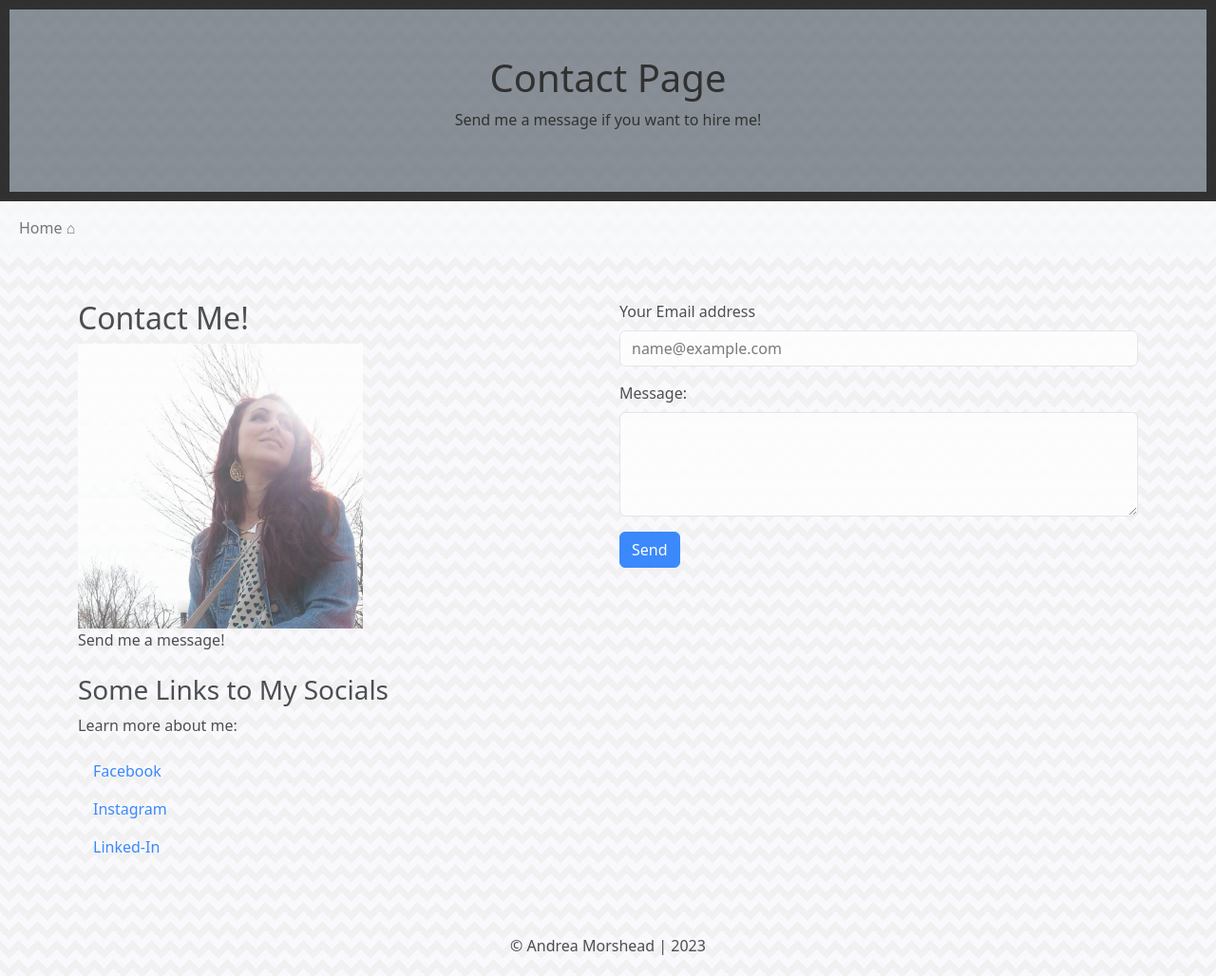
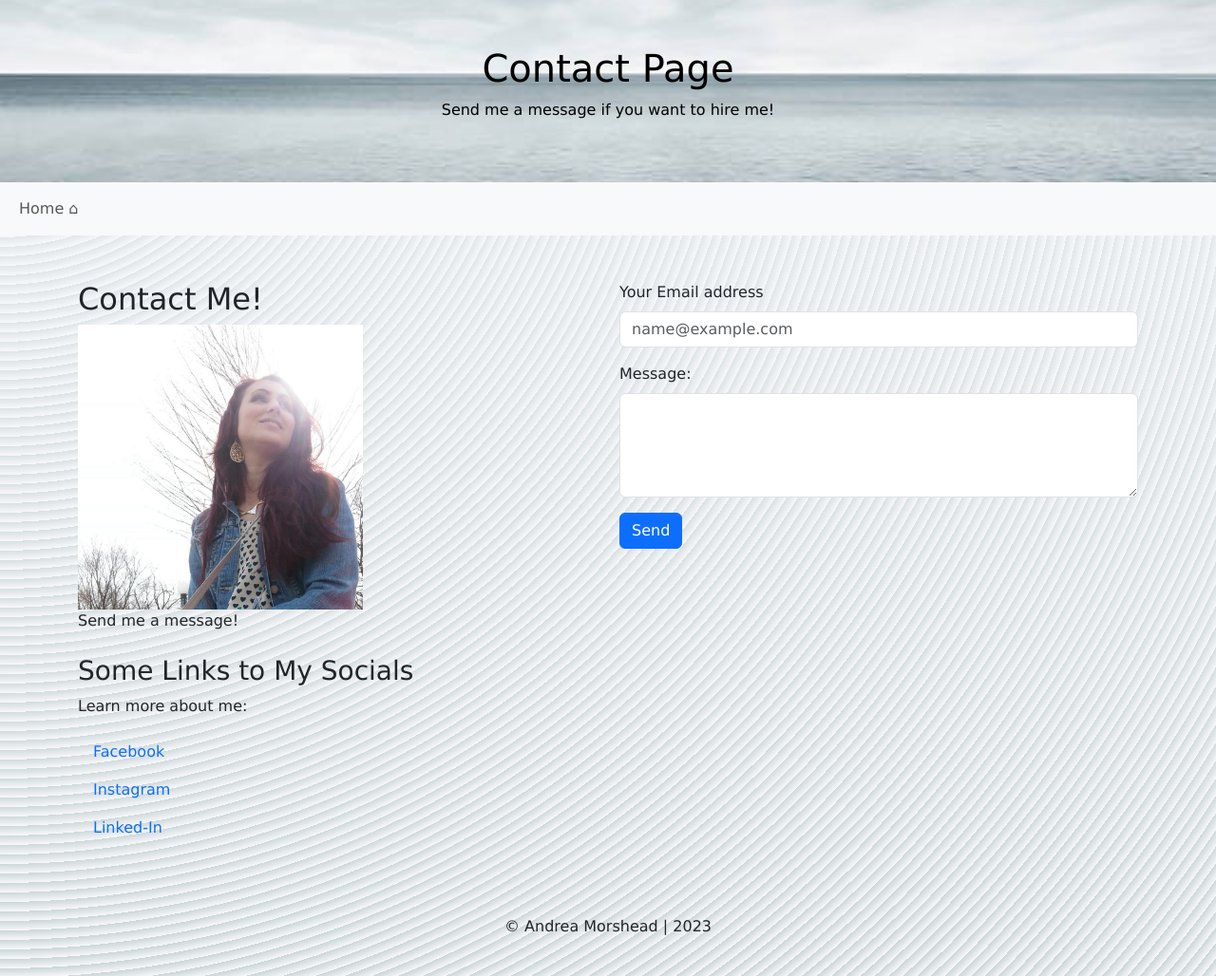
Before and after one commit to anmorshead/final-Project-WEBD1000, a plain HTML site: page contact/contact.html in a window 1280 px wide. Shown: the whole page at 95% size. Drawn offline with nearby package versions, Linux system fonts and the light colour scheme.

Commit message:
re-linking home to contact

```diff
--- a/contact/contact.html
+++ b/contact/contact.html
@@ -9,20 +9,23 @@
     <script src="https://cdn.jsdelivr.net/npm/bootstrap@5.3.2/dist/js/bootstrap.bundle.min.js"></script>
     <style>
         body{
-            background-color: #f9f9fd;
-            opacity: 0.8;
-            background-image:  linear-gradient(135deg, #f1f1f1 25%, transparent 25%), linear-gradient(225deg, #f1f1f1 25%, transparent 25%), linear-gradient(45deg, #f1f1f1 25%, transparent 25%), linear-gradient(315deg, #f1f1f1 25%, #f9f9fd 25%);
-            background-position:  10px 0, 10px 0, 0 0, 0 0;
-            background-size: 20px 20px;
-            background-repeat: repeat;
+            background-color: #f7f7fc;
+            opacity: 1;
+            background-image:  repeating-radial-gradient( circle at 0 0, transparent 0, #f7f7fc 10px ),
+            repeating-linear-gradient( #cad6d455, #cad6d4 );
+            font-family: Verdana, Geneva, Tahoma, sans-serif;
         }
         .fakeimg {
             height: 300px;
             background: #aaa;
         }
         .p-5{
-            border: 10px solid black;
-        }
+
+            background-image: url('sky.jpg');
+            background-size: cover;
+            background-position: center center;
+            background-repeat: no-repeat;
+         }
 
 
     </style>
@@ -43,7 +46,7 @@
             <div class="collapse navbar-collapse" id="navbarNav">
                 <ul class="navbar-nav">
                     <li class="nav-item">
-                        <a class="nav-link" href="http://127.0.0.1:5500/index.html">Home &#x2302</a>
+                        <a class="nav-link" href="home/index.html">Home &#x2302</a>
                     </li>
                 </ul>
             </div>
```
Also changed, not shown: contact/sky.jpg (added), home/GitHub.png (renamed from GitHub.png), home/brush.png (renamed from brush.png), home/chef.jpg (renamed from chef.jpg), home/html.png (renamed from html.png), home/index.html (renamed from index.html), home/js.png (renamed from js.png), home/sql.png (renamed from sql.png), home/style.css (renamed from style.css), home/web.png (renamed from web.png), home/wood.jpg (renamed from wood.jpg), 4 other files.
